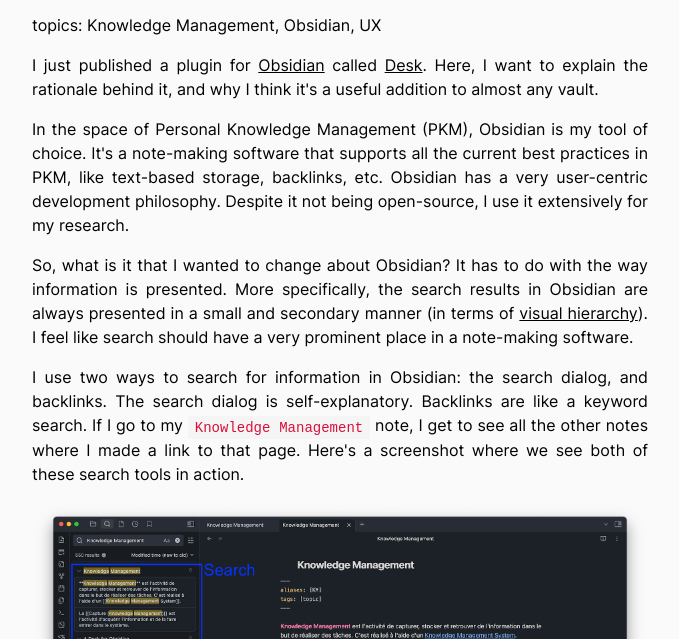
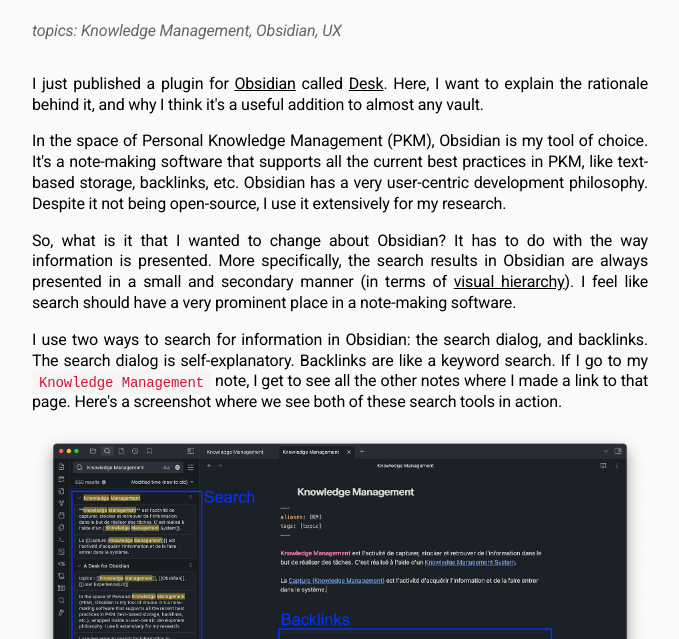
Before and after one commit to davidlandry93/davidlandry93.github.io, an Eleventy site: page content/posts/obsidian_desk.md in a window 1280 px wide. Shown: the part 461-1100 px from the top of the page, without its empty margins (300-979 px from the left). Built offline with nearby package versions, Linux system fonts and the light colour scheme; Eleventy itself is replaced by a stand-in of ours; files that its build step writes are made by us from their sources.

Commit message:
Adjust font displays

```diff
--- a/_includes/base.njk
+++ b/_includes/base.njk
@@ -12,6 +12,7 @@
 
       gtag('config', 'G-SQG84G1BHT');
     </script>
+    <link rel="stylesheet" href="https://fonts.googleapis.com/css?family=Roboto:regular,bold,italic">
 
     <meta charset="utf-8">
     <meta name="viewport" content="width=device-width, initial-scale=1.0">
--- a/_includes/post.njk
+++ b/_includes/post.njk
@@ -2,21 +2,20 @@
 layout: base.njk
 ---
 
-<link rel="stylesheet" href="/post.css" />
+<link rel="stylesheet" href="/post.css"/>
 <div class="section post">
   <div class="container is-max-desktop">
     <div class="column is-8 is-offset-2">
 
       <div class="post-header-bg" style="background-image: url('/images/{{ image }}')">
-      <div class="post-header-overlay">
-      </div>
+        <div class="post-header-overlay"></div>
       </div>
       <div class="post-header">
         <h1 class="title post-title">{{ title }}</h1>
         <h2 class="subtitle">{{ date | readableDate("yyyy.LL.dd")  }}</h3>
       </div>
 
-    <div class="content has-text-justified">
+      <div class="content post-content">
         {{ content | safe }}
       </div>
 
--- a/_static/fonts.css
+++ b/_static/fonts.css
@@ -1,19 +1,3 @@
-@font-face {
-  font-family: CourierPrimer;
-  src: url('/fonts/courier_prime.ttf');
-}
-
-@font-face {
-  font-family: DMSans;
-  src: url('/fonts/dm_sans.ttf');
-}
-
-
-@font-face {
-  font-family: Anton;
-  src: url('/fonts/anton.ttf');
-}
-
 @font-face {
   font-family: Inter;
   src: url('/fonts/inter.ttf');
--- a/_static/post.css
+++ b/_static/post.css
@@ -6,10 +6,20 @@
 
 .post-content {
   text-align: justify;
+  font-family: Roboto, Inter, sans-serif;
+  line-height: 1.3;
+  letter-spacing: -0.01em;
 }
 
 .post-header {
   padding-bottom: 1rem;
+}
+
+.content p.post-topics {
+  color: #666;
+  margin-bottom: 2rem;
+  margin-top: 0.5rem;
+  font-style: italic;
 }
 
 .post-header .subtitle {
--- a/_static/style.css
+++ b/_static/style.css
@@ -3,7 +3,7 @@
 html,
 body {
   background-color: #FAFAFA;
-  font-family: Inter;
+  font-family: Inter, sans-serif;
   color: black;
 }
 
@@ -38,7 +38,6 @@
 }
 
 .navbar {
-  font-family: sans-serif;
   font-weight: bold;
   /* box-shadow: 0px -15px 20px black; */
   background-color: #FAFAFA;
@@ -69,12 +68,6 @@
 
 .post {
   min-height: 250px;
-}
-
-
-
-.post:hover {
-  /* box-shadow: 5px 5px 0px #c8b9f0; */
 }
 
 
--- a/content/posts/obsidian_desk.md
+++ b/content/posts/obsidian_desk.md
@@ -8,7 +8,7 @@
   - UX
 ---
 
-topics: Knowledge Management, Obsidian, UX
+<p class="post-topics">topics: Knowledge Management, Obsidian, UX</p>
 
 I just published a plugin for [Obsidian](https://www.obsidian.md) called
 [Desk](https://github.com/davidlandry93/obsidian-desk). Here, I want to explain the
```
Lines whose indentation alone changed are shown as unchanged.
